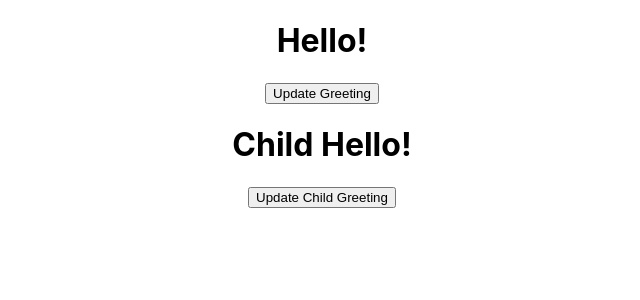
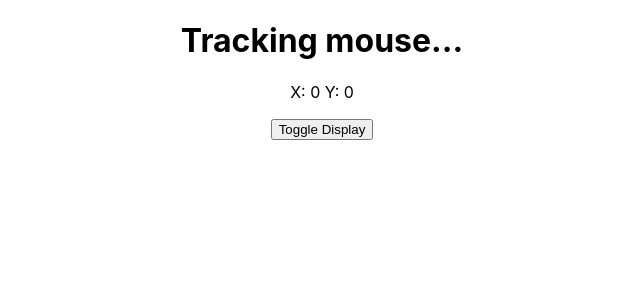
Before and after one commit to niclastanskanen/gitpod-react, a React (Create React App) app in the folder my-app/: page / in a window 1280 px wide. Shown: the top 300 px of the page, without its empty margins (318-958 px from the left). Built offline with nearby package versions, Linux system fonts and the light colour scheme.

Commit message:
add component will unmount

```diff
--- a/my-app/src/App.js
+++ b/my-app/src/App.js
@@ -1,4 +1,5 @@
 import './App.css';
+import LifeCyclesCWU from './components/LifeCyclesCWU';
 // import FunctionalGreeting from './components/FunctionalGreeting';
 // import FunctionalGreetingWithProps from './components/FunctionalGreetingWithProps';
 // import StatefulGreeting from './components/StatefulGreeting';
@@ -13,7 +14,8 @@
 // import MethodsAsPropsParent from './components/MethodsAsPropsParent';
 // import RenderingLists from './components/RenderingLists';
 // import LifeCyclesCDM from './components/LifeCyclesCDM';
-import LifeCyclesCDU from './components/LifeCyclesCDU';
+// import LifeCyclesCDU from './components/LifeCyclesCDU';
+
 
 
 function App() {
@@ -33,7 +35,8 @@
       {/* <MethodsAsPropsParent /> */}
       {/* <RenderingLists /> */}
       {/* <LifeCyclesCDM /> */}
-      <LifeCyclesCDU />
+      {/* <LifeCyclesCDU /> */}
+      <LifeCyclesCWU />
 
     </div>
   );
--- /dev/null
+++ b/my-app/src/components/LifeCyclesCWU.js
@@ -0,0 +1,26 @@
+import React, { Component } from 'react'
+import LifeCyclesCWUTracker from './LifeCyclesCWUTracker'
+
+export class LifeCyclesCWU extends Component {
+    constructor(props) {
+      super(props)
+
+      this.state = {
+         visible: true
+      }
+    }
+
+    toggleDisplay = () => {
+        this.setState((prevState) => ({ visible: !prevState.visible }))
+    }
+  render() {
+    return (
+      <div>
+        {this.state.visible && <LifeCyclesCWUTracker />}
+        <button onClick={this.toggleDisplay}>Toggle Display</button>
+      </div>
+    )
+  }
+}
+
+export default LifeCyclesCWU
--- /dev/null
+++ b/my-app/src/components/LifeCyclesCWUTracker.js
@@ -0,0 +1,40 @@
+import React, { Component } from 'react'
+
+export class LifeCyclesCWUTracker extends Component {
+    constructor(props) {
+        super(props)
+
+        this.state = {
+            mouseX: 0,
+            mouseY: 0,
+        }
+    }
+    trackMouse = e => {
+        console.log('Mouse moved')
+        this.setState({
+            mouseX: e.clientX,
+            mouseY: e.clientY,
+        })
+    }
+    componentDidMount() {
+        window.addEventListener('mousemove', this.trackMouse);
+    }
+    componentWillUnmount() {
+        console.log('unmounting')
+        window.removeEventListener('mousemove', this.trackMouse)
+    }
+
+
+
+    render() {
+        return (
+            <div>
+                <h1>Tracking mouse...</h1>
+                <p>X: {this.state.mouseX} Y: {this.state.mouseY}</p>
+            </div>
+        )
+    }
+}
+
+
+export default LifeCyclesCWUTracker
```
